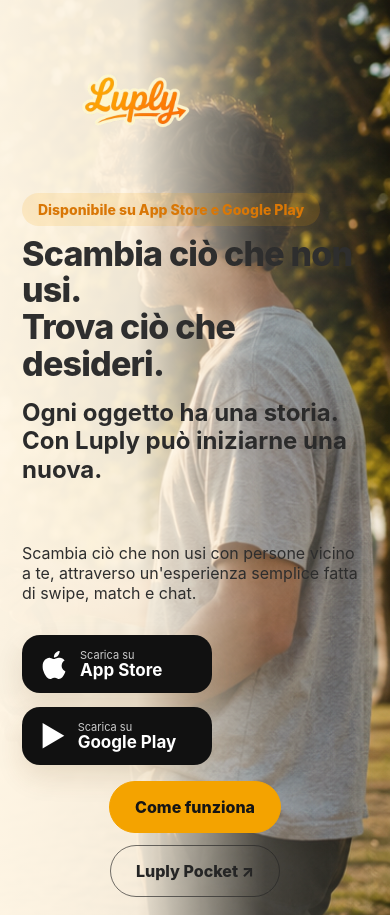
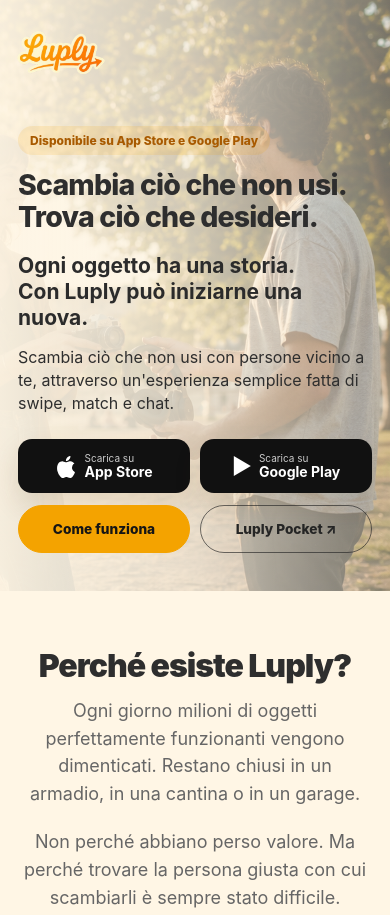
Before and after one commit to antonionioekin-debug/luply-site, a plain HTML site: page index.html in a window 390 px wide. Shown: the top 915 px of the page. Drawn offline with Linux system fonts and the light colour scheme.

Commit message:
Optimize homepage hero for mobile devices

```diff
--- a/index.html
+++ b/index.html
@@ -1005,6 +1005,127 @@ details:hover{
   background: rgba(244, 163, 0, 0.12);
   border-color: #252525;
 }
+
+
+/* ========================================
+   LUPLY — MOBILE HERO OPTIMIZATION
+======================================== */
+
+@media (max-width: 560px) {
+
+  .hero {
+    min-height: 0;
+
+    padding: 28px 18px 38px;
+    padding-top: calc(28px + env(safe-area-inset-top, 0px));
+
+    background:
+      linear-gradient(
+        90deg,
+       rgba(255,246,229,0.96) 0%,
+       rgba(255,246,229,0.78) 50%,
+       rgba(255,246,229,0.45) 100%
+      ),
+      url("images/hero.jpg") center right / cover no-repeat;
+  }
+
+  .hero-content {
+    width: 100%;
+    min-width: 0;
+  }
+
+  .hero .logo {
+  width: 180px;
+  display: block;
+  margin: -28px 0 6px -50px;
+ }
+
+  .hero .badge {
+    font-size: 12px;
+    padding: 7px 12px;
+    margin-bottom: 14px;
+    color: #A85A00;
+  }
+
+  .hero h1 {
+    font-size: clamp(28px, 7.3vw, 36px);
+    line-height: 1.12;
+    letter-spacing: -0.8px;
+  }
+
+  .hero .hero-description {
+    margin: 20px 0 0;
+    font-size: 16px;
+    line-height: 1.45;
+  }
+
+  .hero .hero-quote {
+    font-size: 21px;
+    line-height: 1.25;
+    margin-bottom: 14px;
+  }
+
+  .hero .hero-description > br {
+    display: none;
+  }
+
+  /* Pulsanti App Store e Google Play */
+
+  .hero .store-actions {
+    display: grid;
+    grid-template-columns: repeat(2, minmax(0, 1fr));
+    gap: 10px;
+    margin-top: 24px;
+  }
+
+  .hero .store-badge {
+    width: 100%;
+    min-width: 0;
+    min-height: 54px;
+    padding: 10px 8px;
+    gap: 7px;
+    justify-content: center;
+    border-radius: 14px;
+  }
+
+  .hero .store-icon {
+    font-size: 22px;
+  }
+
+  .hero .store-icon svg {
+    width: 22px;
+    height: 22px;
+  }
+
+  .hero .store-badge small {
+    font-size: 10px;
+  }
+
+  .hero .store-badge strong {
+    font-size: clamp(13px, 3.6vw, 16px);
+  }
+
+  /* Pulsanti Come funziona e Pocket */
+
+  .hero .hero-links {
+    display: grid;
+    grid-template-columns: repeat(2, minmax(0, 1fr));
+    width: 100%;
+    gap: 10px;
+    margin-top: 12px;
+  }
+
+  .hero .hero-links .button {
+    width: 100%;
+    min-width: 0;
+    min-height: 48px;
+    padding: 10px 6px;
+    font-size: clamp(12px, 3.5vw, 15px);
+    text-align: center;
+  }
+
+}
+
 
   </style>
 
```
